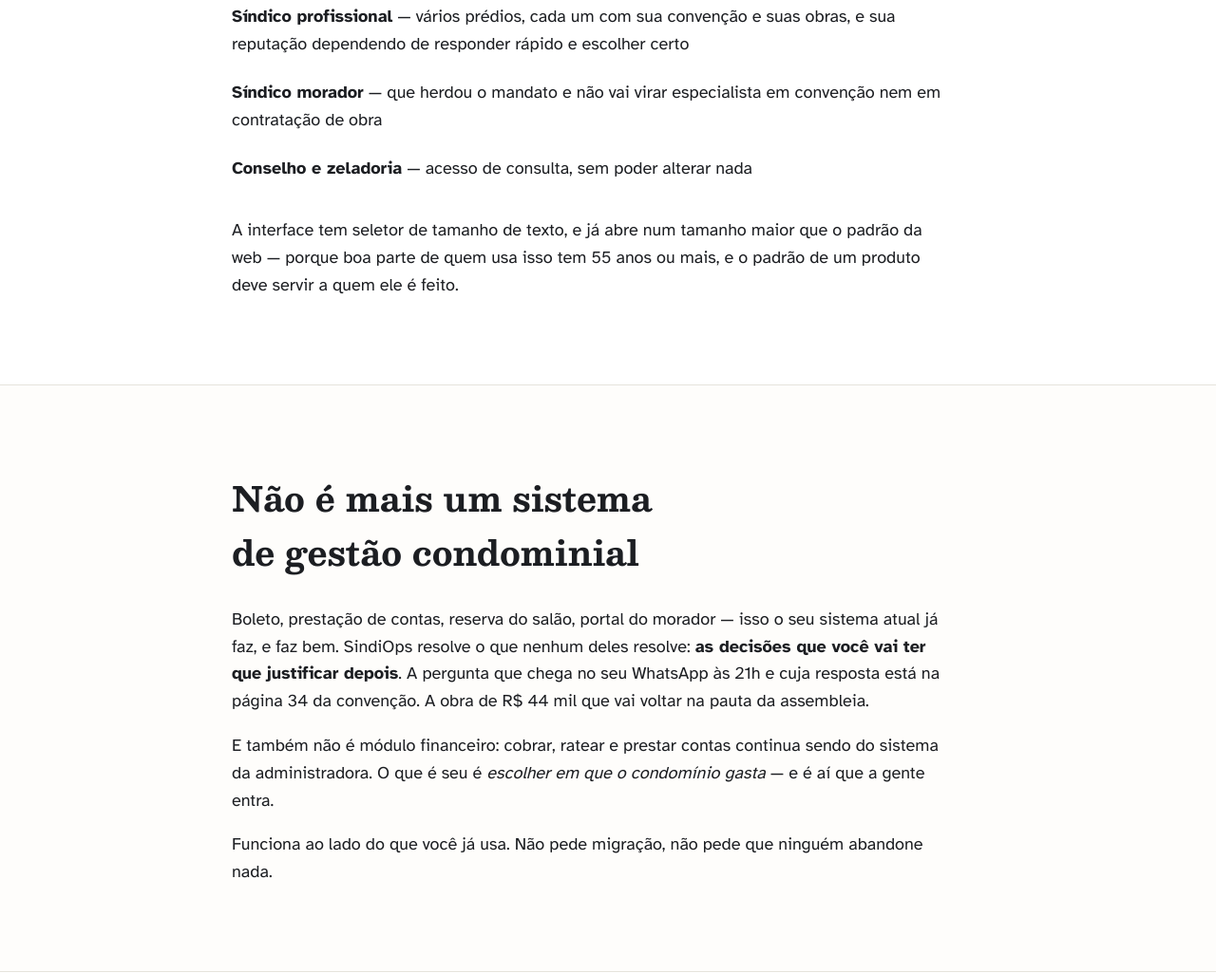
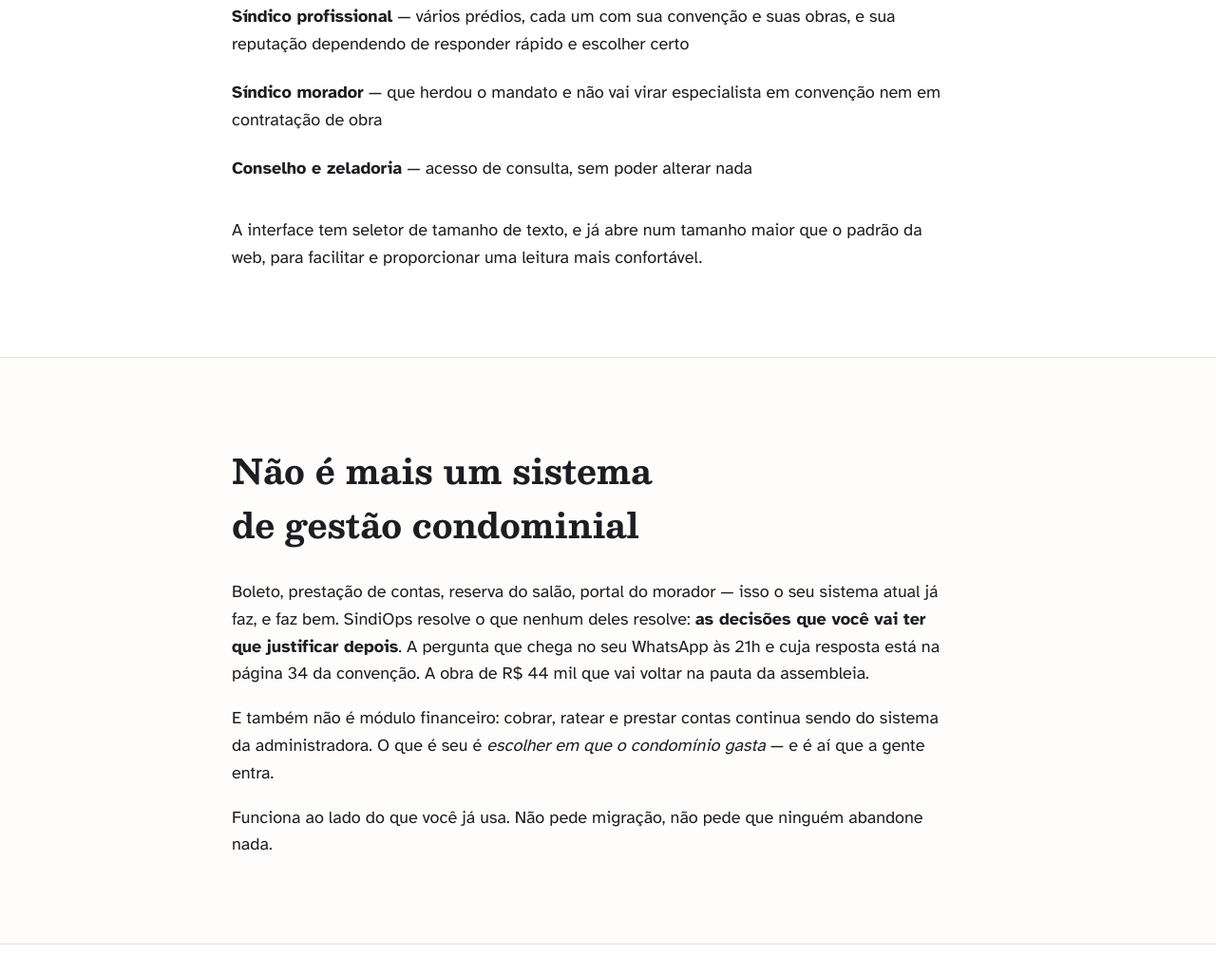
Before and after one commit to wesleysaraujo/sindiops.landing, an Astro site: page / in a window 1280 px wide. Shown: the part 6605-7630 px from the top of the page at 95% size. Built offline with nearby package versions, Linux system fonts and the light colour scheme; Astro itself is replaced by a stand-in of ours; no server answers.

Commit message:
Ajuste de texto do tamanho da fonte

```diff
--- a/src/pages/index.astro
+++ b/src/pages/index.astro
@@ -647,8 +647,7 @@ const jsonLd = {
             </li>
           </ul>
           <p class="mt-8 max-w-prose">
-            A interface tem seletor de tamanho de texto, e já abre num tamanho maior que o padrão da web — porque boa
-            parte de quem usa isso tem 55 anos ou mais, e o padrão de um produto deve servir a quem ele é feito.
+            A interface tem seletor de tamanho de texto, e já abre num tamanho maior que o padrão da web, para facilitar e proporcionar uma leitura mais confortável.
           </p>
         </div>
       </section>
```
